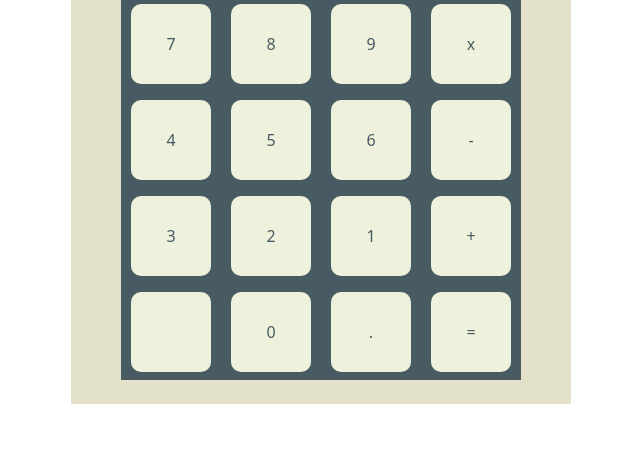
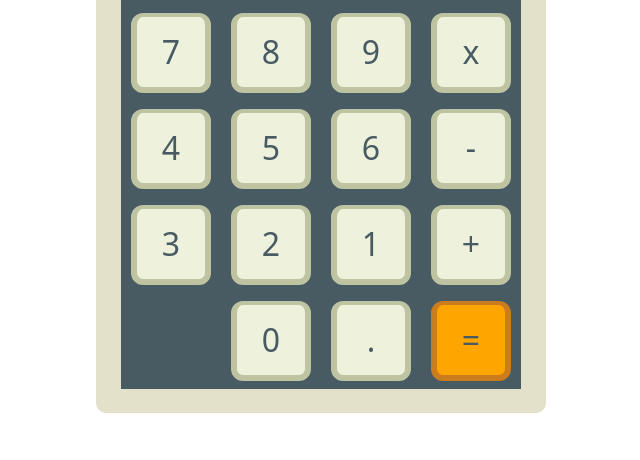
Before and after one commit to Bwandrius/Calculator, a plain HTML site: page index.html in a window 1280 px wide. Shown: the part 340-800 px from the top of the page, without its empty margins (319-959 px from the left). Drawn offline with nearby package versions, Linux system fonts and the light colour scheme; a web font is replaced by a local one.

Commit message:
calculator ui

```diff
--- a/index.html
+++ b/index.html
@@ -22,7 +22,7 @@
             <div class="grid-button" id="gb-ce">CE</div>
             <div class="grid-button" id="gb-c">C</div>
             <div class="grid-button" id="gb-division">÷</div>
-            <div class="grid-button"></div>
+            <div class="grid-button grid-button-blank"></div>
             <div class="grid-button" id="gb-7">7</div>
             <div class="grid-button" id="gb-8">8</div>
             <div class="grid-button" id="gb-9">9</div>
@@ -36,7 +36,7 @@
             <div class="grid-button" id="gb-1">1</div>
             <div class="grid-button" id="gb-addition">+</div>
 
-            <div class="grid-button"></div>
+            <div class="grid-button grid-button-blank"></div>
             <div class="grid-button" id="gb-0">0</div>
             <div class="grid-button" id="gb-dot">.</div>
             <div class="grid-button" id="gb-equals">=</div>
--- a/styles/style.scss
+++ b/styles/style.scss
@@ -1,5 +1,6 @@
 $darkPcBeige: rgb(227, 225, 201);
 $buttonBeige: rgb(238, 241, 219);
+$buttonBorder: rgb(190, 195, 161);
 $calcDisplay: rgb(155, 1, 1);
 $calcDisplayText: rgb(255, 0, 0);
 $textColor: rgb(72, 91, 99);
@@ -16,8 +17,11 @@ body {
 }
 
 .calc-container {
-    // height: 650px;
-    width: 500px;
+    width: 450px;
+    padding-top: 30px;
+    border-radius: 10px;
+    border-top-right-radius: 25px;
+    border-top-left-radius: 25px;
     background-color: $darkPcBeige;
 
     display: flex;
@@ -46,31 +50,47 @@ body {
         grid-template-columns: repeat(4, 1fr);
         grid-template-rows: repeat(5, 1fr);
 
-        padding-top: 60px;
+        padding-top: 3rem;
         margin-bottom: 1.5rem;
 
         background-color: $textColor;
-        // height: 450px;
         width: 400px;
 
         .grid-button {
+            &:hover{
+                // border: solid black 2rem;
+                box-shadow: 0 12px 16px 0 rgba(0,0,0,0.24),0 17px 50px 0 rgba(0, 0, 0, 0.345);
+            }
             color: $textColor;
             height: 80px;
             width: 80px;
             background-color: $buttonBeige;
-
             justify-self: center;
-
-            position: relative;
             display: grid;
-
             place-items: center;
             margin: 8px;
+            cursor: pointer;
 
-            user-select: none;
-            cursor: pointer;
+            font-size: 2rem;
             font-weight: 400;
-            border-radius: 10px;
+
+            border-radius: 12px;
+            border: solid $buttonBorder;
+            border-width: 0.3rem 0.4rem 0.4rem 0.4rem;
+        }
+
+        #gb-equals{
+            background-color: orange;
+            border-radius: 12px;
+            border: solid rgb(203, 125, 29);
+            border-width: 0.3rem 0.4rem 0.4rem 0.4rem;
+        }
+
+        .grid-button-blank{
+            background-color: transparent;
+            border-color: transparent;
+            border-width: 0.3rem 0.4rem 0.4rem 0.4rem;
+            opacity: 0;
         }
 
     }
```
Also changed, not shown: styles/style.css, 1 other file.
